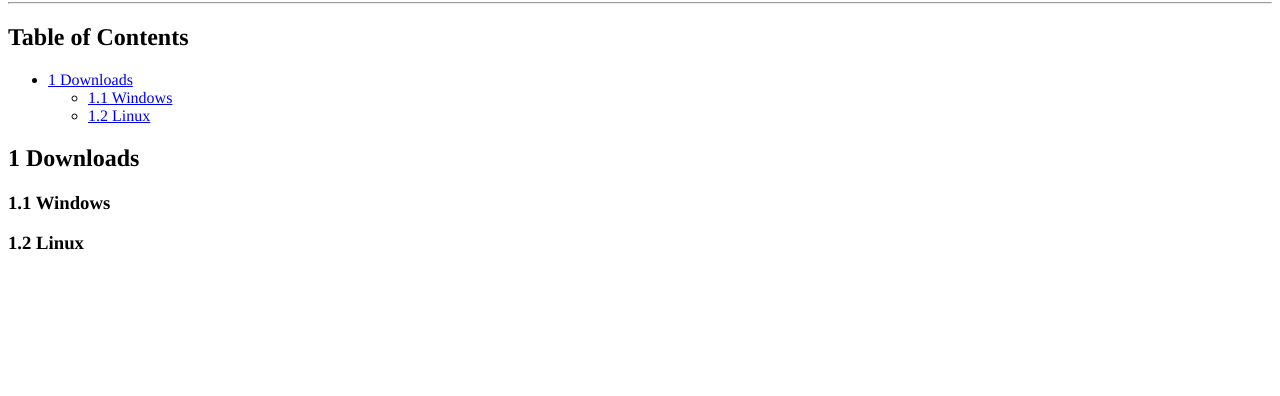
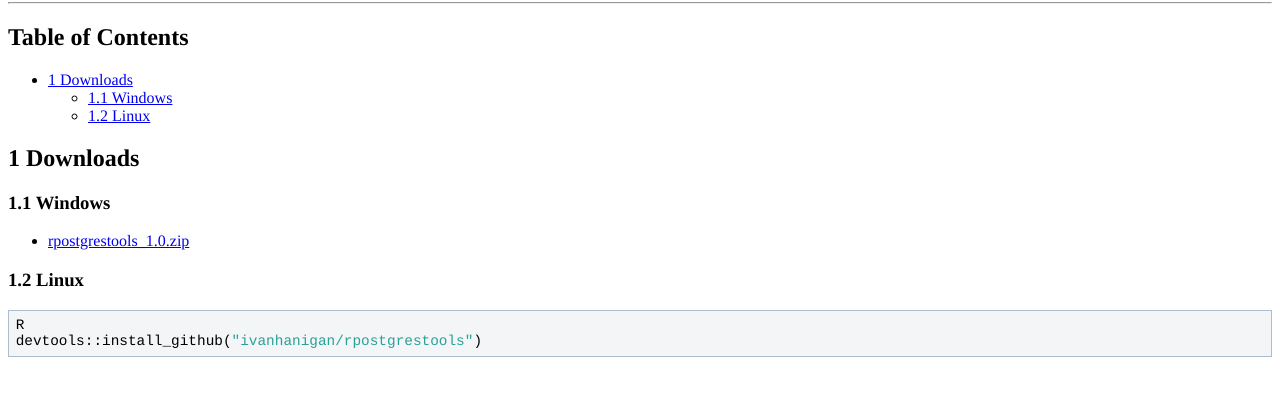
Before and after one commit to swish-climate-impact-assessment/rpostgrestools, a plain HTML site: page index.html in a window 1280 px wide. Shown: the part 78-474 px from the top of the page. Drawn offline with Linux system fonts and the light colour scheme.

Commit message:
add download

```diff
--- a/index.html
+++ b/index.html
@@ -7,7 +7,7 @@
 <meta http-equiv="Content-Type" content="text/html;charset=utf-8"/>
 <meta name="title" content="R Postgres Tools "/>
 <meta name="generator" content="Org-mode"/>
-<meta name="generated" content="2015-07-09T08:28+1000"/>
+<meta name="generated" content="2015-07-09T08:43+1000"/>
 <meta name="author" content="Ivan Hanigan"/>
 <meta name="description" content=""/>
 <meta name="keywords" content=""/>
@@ -146,6 +146,11 @@ for the JavaScript code in this tag.
 <h3 id="sec-1-1"><span class="section-number-3">1.1</span> Windows</h3>
 <div class="outline-text-3" id="text-1-1">
 
+<ul>
+<li><a href="file:///downloads/rpostgrestools_1.0.zip">rpostgrestools_1.0.zip</a>
+</li>
+</ul>
+
 
 
 </div>
@@ -157,6 +162,12 @@ for the JavaScript code in this tag.
 <div class="outline-text-3" id="text-1-2">
 
 
+
+
+<pre class="src src-R">R
+devtools::install_github(<span style="color: #2aa198;">"ivanhanigan/rpostgrestools"</span>)
+</pre>
+
 </div>
 </div>
 </div>
```
Also changed, not shown: 2 other files.
